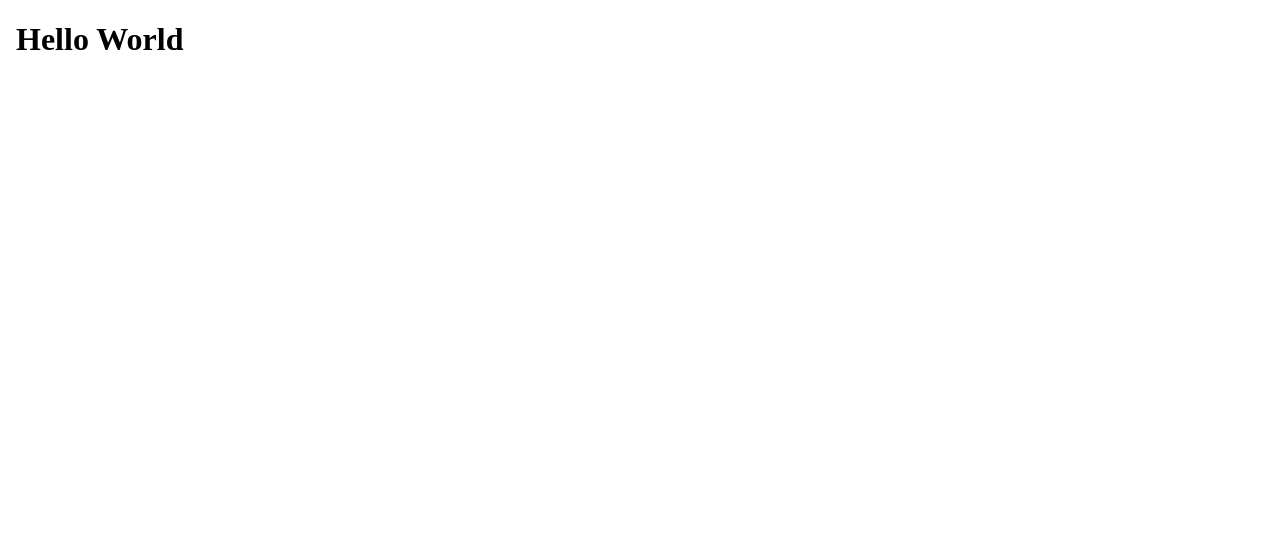
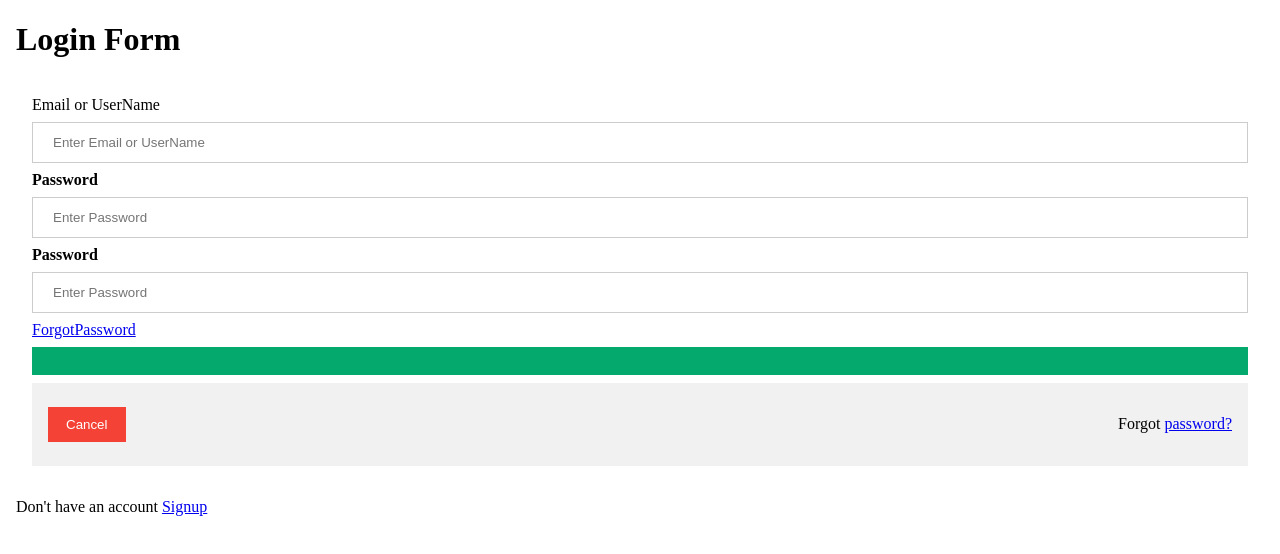
Before and after one commit to HemalathaBommireddy/E_Commers_Suta_website, an Angular app: page / in a window 1280 px wide. Shown: the top 554 px of the page. Built offline with nearby package versions, Linux system fonts and the light colour scheme.

Commit message:
Written html and css code

```diff
--- a/src/app/app-routing.module.ts
+++ b/src/app/app-routing.module.ts
@@ -1,7 +1,13 @@
 import { NgModule } from '@angular/core';
 import { RouterModule, Routes } from '@angular/router';
+import { LoginPageComponent } from './login-page/login-page.component';
+import { SignupComponent } from './signup/signup.component';
 
-const routes: Routes = [];
+const routes: Routes = [
+  {path:'',component:LoginPageComponent},
+  {path:'signup',component:SignupComponent
+}
+];
 
 @NgModule({
   imports: [RouterModule.forRoot(routes)],
--- a/src/app/app.component.html
+++ b/src/app/app.component.html
@@ -1,13 +1 @@
-
-<!DOCTYPE html>
-<html lang="en">
-<head>
-  <meta charset="UTF-8">
-  <meta http-equiv="X-UA-Compatible" content="IE=edge">
-  <meta name="viewport" content="width=device-width, initial-scale=1.0">
-  <title>Document</title>
-</head>
-<body>
-  <h1>Hello World</h1>
-</body>
-</html>
+<router-outlet></router-outlet>
--- a/src/app/app.module.ts
+++ b/src/app/app.module.ts
@@ -5,6 +5,7 @@ import { AppRoutingModule } from './app-routing.module';
 import { AppComponent } from './app.component';
 import { LandingPageComponent } from './landing-page/landing-page.component';
 import { LoginPageComponent } from './login-page/login-page.component';
+import { SignupComponent } from './signup/signup.component';
 
 
 @NgModule({
@@ -12,6 +13,7 @@ import { LoginPageComponent } from './login-page/login-page.component';
     AppComponent,
     LandingPageComponent,
     LoginPageComponent,
+    SignupComponent,
 
   ],
   imports: [
--- a/src/app/login-page/login-page.component.css
+++ b/src/app/login-page/login-page.component.css
@@ -0,0 +1,51 @@
+/* Full-width inputs */
+input[type=text], input[type=password] {
+    width: 100%;
+    padding: 12px 20px;
+    margin: 8px 0;
+    display: inline-block;
+    border: 1px solid #ccc;
+    box-sizing: border-box;
+  }
+  /* Set a style for all buttons */
+button {
+    background-color: #04AA6D;
+    color: white;
+    padding: 14px 20px;
+    margin: 8px 0;
+    border: none;
+    cursor: pointer;
+    width: 100%;
+  }
+  /* Add a hover effect for buttons */
+button:hover {
+    opacity: 0.8;
+  }
+
+  /* Extra style for the cancel button (red) */
+  .cancelbtn {
+    width: auto;
+    padding: 10px 18px;
+    background-color: #f44336;
+  }
+  /* Add padding to containers */
+.container {
+    padding: 16px;
+  }
+
+  /* The "Forgot password" text */
+  span.psw {
+    float: right;
+    padding-top: 16px;
+  }
+
+  /* Change styles for span and cancel button on extra small screens */
+  @media screen and (max-width: 300px) {
+    span.psw {
+      display: block;
+      float: none;
+    }
+    .cancelbtn {
+      width: 100%;
+    }
+  }
--- a/src/app/login-page/login-page.component.html
+++ b/src/app/login-page/login-page.component.html
@@ -1 +1,22 @@
-<p>login-page works!</p>
+<body>
+    <h1>Login Form</h1>
+    <div class ="container">
+     <label> Email or UserName</label>
+     <input type="text" placeholder="Enter Email or UserName" name="Email or UserName" required>
+     <label for="Password"><b>Password</b></label>
+     <input type="text" placeholder="Enter Password" name="Password" required>
+     <label for="Password"><b>Password</b></label>
+     <input type="text" placeholder="Enter Password" name="Password" required>
+     <br/>
+     <a routerLink="/ForgotPassword">ForgotPassword</a>
+     <button routerLink="/Login" routerLinkActive="active" type="submit"></button>
+     <br/>
+     <div class="container" style="background-color:#f1f1f1">
+        <button type="button" class="cancelbtn">Cancel</button>
+        <span class="psw">Forgot <a href="#">password?</a></span>
+     </div>
+
+    </div>
+    <p> Don't have an account <a routerLink="/signup">Signup</a></p>
+
+</body>
--- a/src/app/sign-up/sign-up.component.html
+++ b/src/app/signup/signup.component.html
@@ -18,7 +18,8 @@
         <input type="text" placeholder="Enter PhoneNumber" name="PhoneNumber" required>
         <label for="Address"><b>address</b></label>
         <input type="text" placeholder="Enter Address" name="Address" required>
-
+        <button routerlink="/Loign" type="submit">Submit</button>
+        <br/>
 
         <div class="clearfix">
       <button type="button" class="cancelbtn">Cancel</button>
--- /dev/null
+++ b/src/app/signup/signup.component.ts
@@ -0,0 +1,15 @@
+import { Component, OnInit } from '@angular/core';
+
+@Component({
+  selector: 'app-signup',
+  templateUrl: './signup.component.html',
+  styleUrls: ['./signup.component.css']
+})
+export class SignupComponent implements OnInit {
+
+  constructor() { }
+
+  ngOnInit(): void {
+  }
+
+}
```
Also changed, not shown: src/app/sign-up/sign-up.component.ts (deleted, +0 -15 lines), src/app/signup/signup.component.css (renamed from src/app/sign-up/sign-up.component.css), 1 other file (tests, documents, lock files or other folders).
